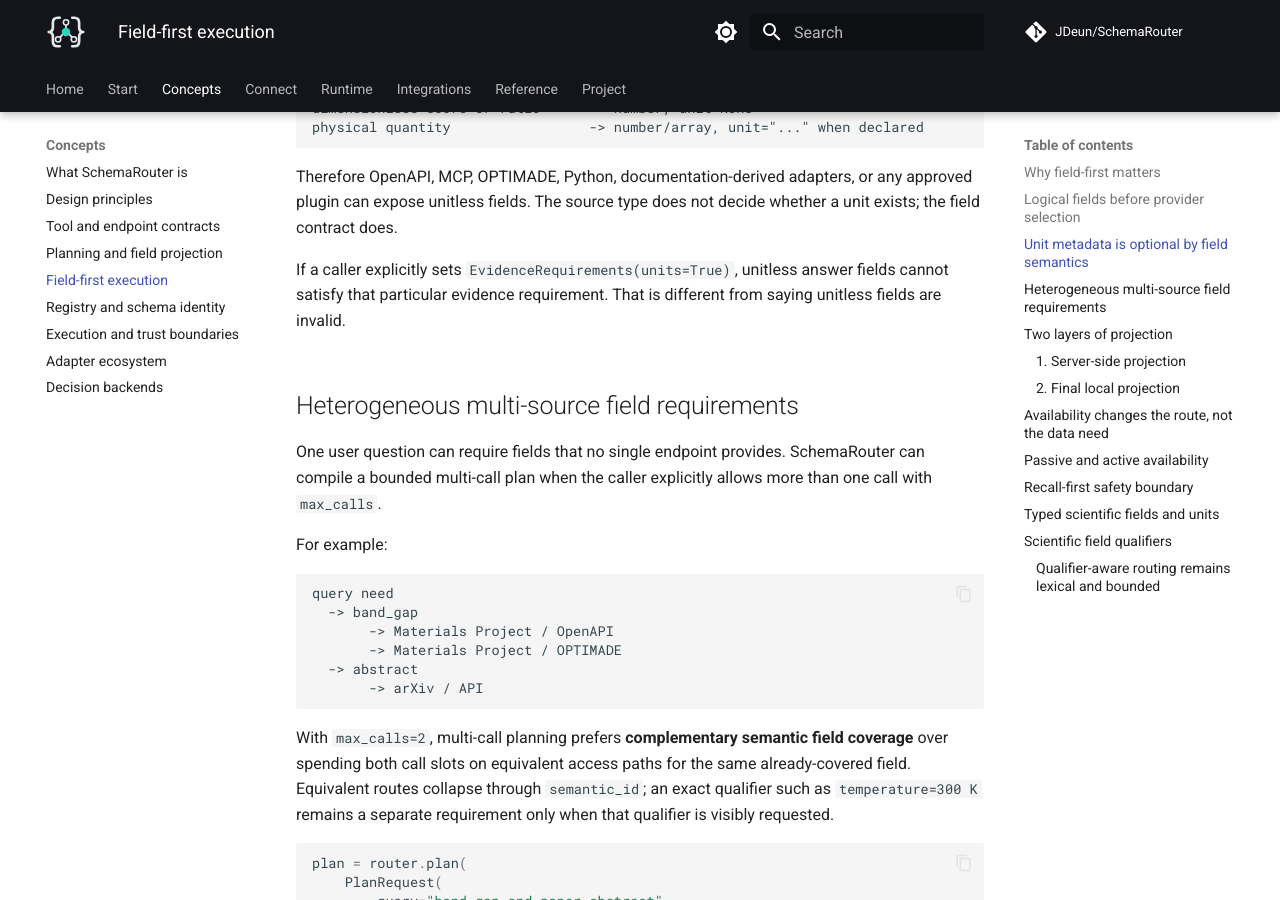
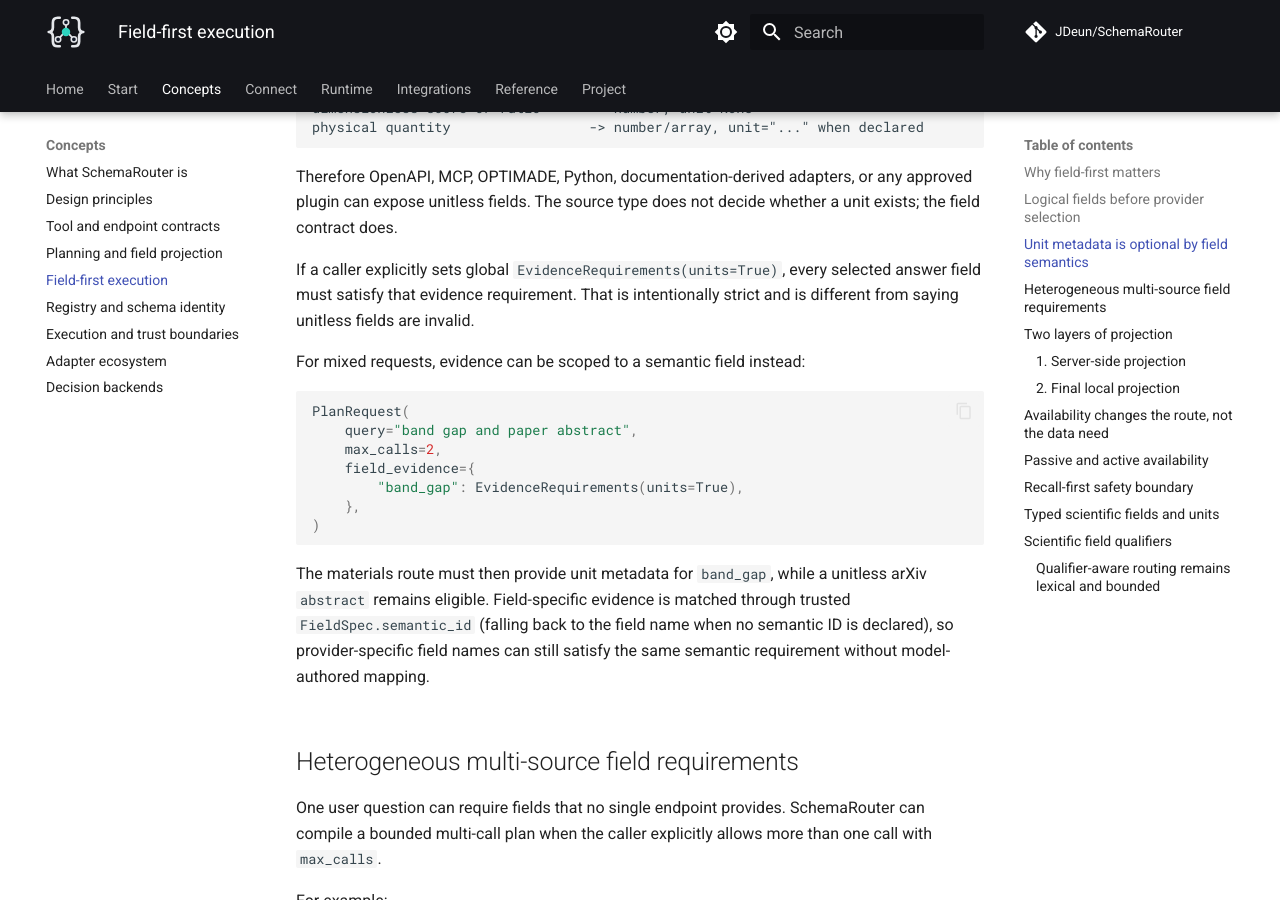
Before and after one commit to JDeun/SchemaRouter, an MkDocs documentation site: the page built from docs/concepts/field-first-execution.md, in a window 1280 px wide and 900 px high, scrolled down 1766 px. Built offline with MkDocs 1.6.1 and Material for MkDocs 9.7.7, drawn with Linux system fonts in a browser that asks for light colours; comment, search, counter and statistics services are not loaded.

Commit message:
docs: scope evidence by semantic field

````diff
--- a/docs/concepts/field-first-execution.md
+++ b/docs/concepts/field-first-execution.md
@@ -76,9 +76,27 @@ Therefore OpenAPI, MCP, OPTIMADE, Python, documentation-derived adapters, or any
 can expose unitless fields. The source type does not decide whether a unit exists; the field
 contract does.
 
-If a caller explicitly sets `EvidenceRequirements(units=True)`, unitless answer fields cannot
-satisfy that particular evidence requirement. That is different from saying unitless fields are
-invalid.
+If a caller explicitly sets global `EvidenceRequirements(units=True)`, every selected answer
+field must satisfy that evidence requirement. That is intentionally strict and is different from
+saying unitless fields are invalid.
+
+For mixed requests, evidence can be scoped to a semantic field instead:
+
+```python
+PlanRequest(
+    query="band gap and paper abstract",
+    max_calls=2,
+    field_evidence={
+        "band_gap": EvidenceRequirements(units=True),
+    },
+)
+```
+
+The materials route must then provide unit metadata for `band_gap`, while a unitless arXiv
+`abstract` remains eligible. Field-specific evidence is matched through trusted
+`FieldSpec.semantic_id` (falling back to the field name when no semantic ID is declared), so
+provider-specific field names can still satisfy the same semantic requirement without model-authored
+mapping.
 
 ## Heterogeneous multi-source field requirements
 
````
